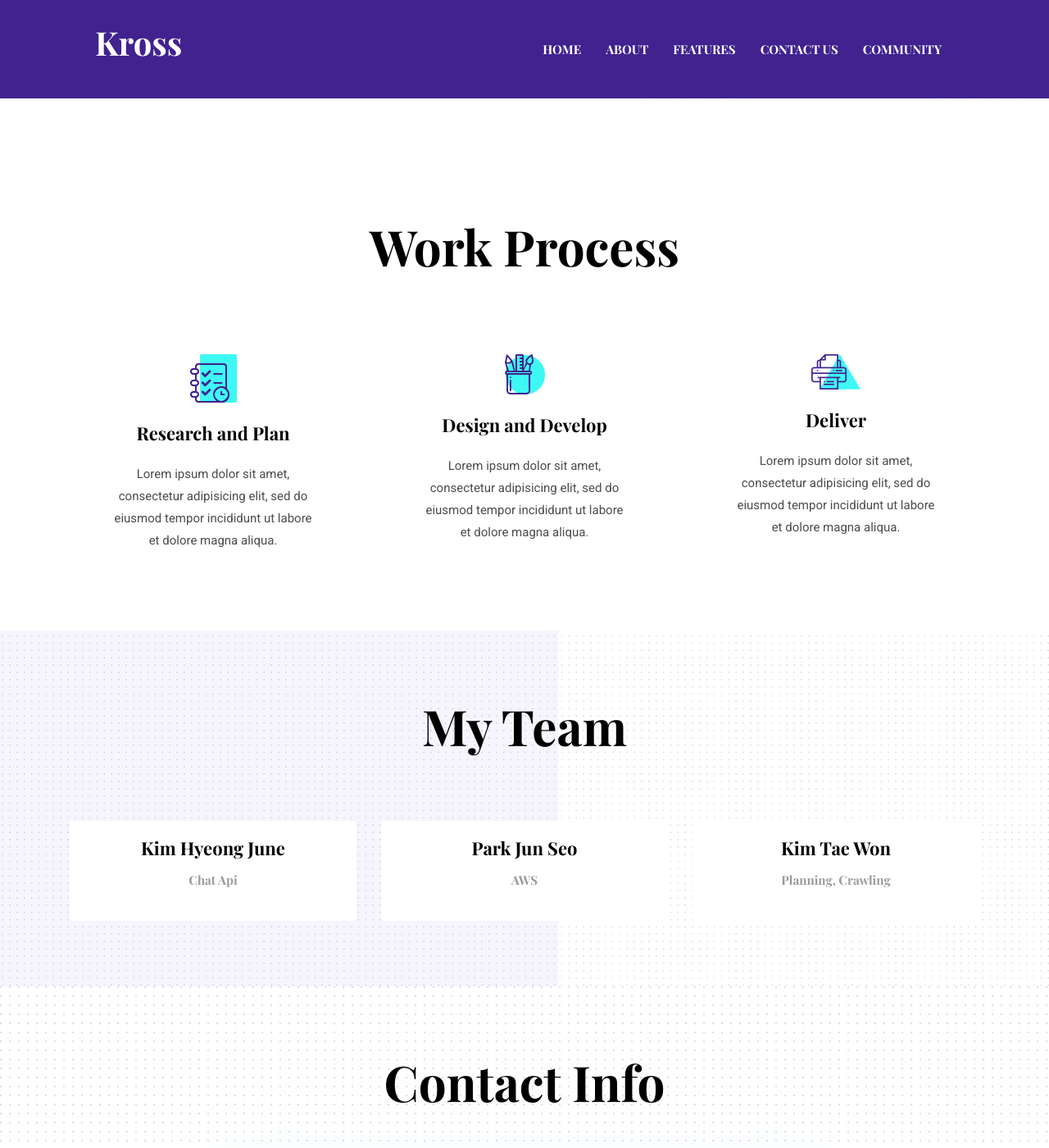
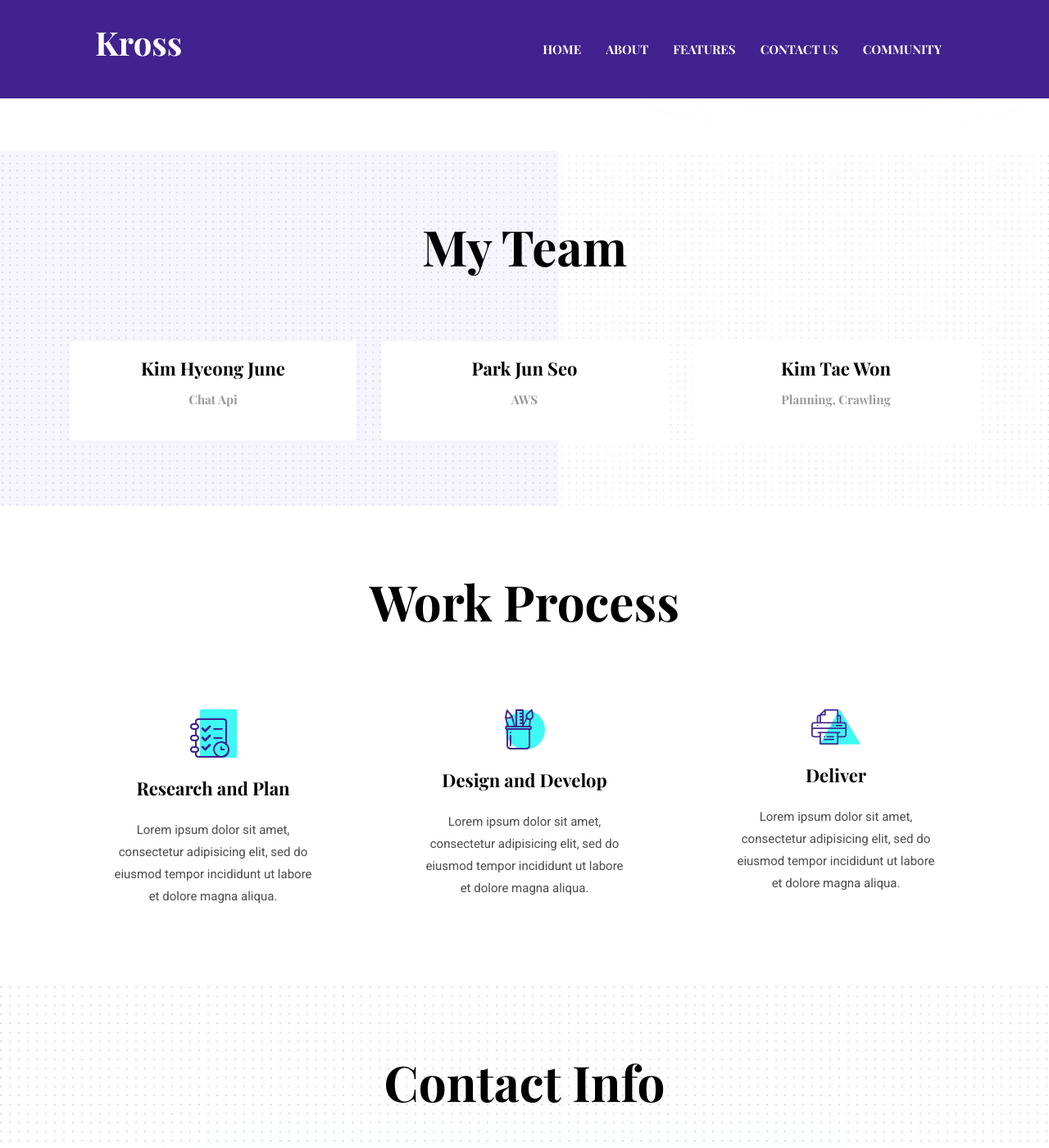
Before and after one commit to shin28751/shin28751.github.io, a Jekyll site: the page built from _pages/about.md, in a window 1280 px wide and 1400 px high, scrolled down 729 px. Shown: the whole window at 82% size. Built offline with Jekyll 4.4.1, drawn with Linux system fonts in a browser that asks for light colours.

Commit message:
change image

```diff
--- a/_layouts/about.html
+++ b/_layouts/about.html
@@ -38,6 +38,6 @@ layout: default
 </section>
 <!-- /about -->
 
+{% include team-section.html %}
+
 {% include work-process-section.html %}
-
-{% include team-section.html %}
```
Also changed, not shown: assets/images/about/signature.png (deleted).
